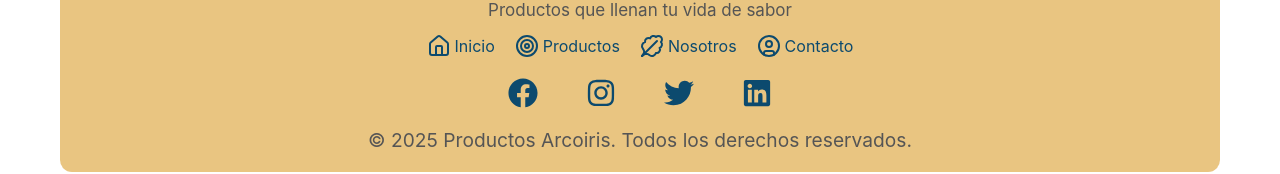
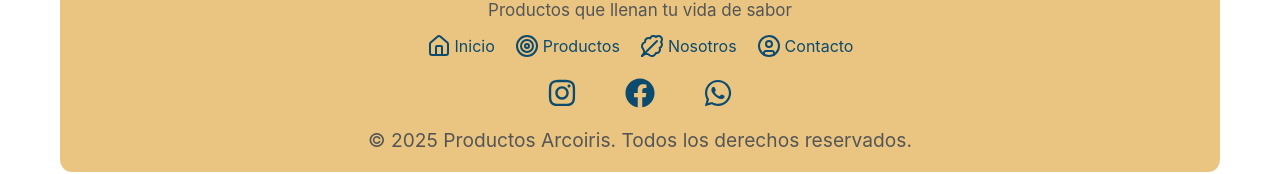
Before and after one commit to Jeffcar1993/e-commerce, a React (Vite) app: page / in a window 1280 px wide. Shown: the part 342-516 px from the top of the page. Built offline with nearby package versions, Linux system fonts and the light colour scheme; no server answers; the database is empty.

Commit message:
update: funcionalidad de iconos de footer

```diff
--- a/src/Components/Footer/Footer.tsx
+++ b/src/Components/Footer/Footer.tsx
@@ -1,4 +1,4 @@
-import { FaFacebook, FaInstagram, FaTwitter, FaLinkedin } from "react-icons/fa";
+import { FaFacebook, FaInstagram, FaWhatsapp } from "react-icons/fa";
 import styles from "./Footer.module.css";
 import { Link } from "react-router-dom";
 import { CircleUser, House, LeafyGreen, Target } from "lucide-react";
@@ -20,10 +20,18 @@
         </div>
 
         <div className={styles.footerIcons}>
-          <Link className={styles.iconFooter} to="#"><FaFacebook /></Link>
-          <Link className={styles.iconFooter} to="#"><FaInstagram /></Link>
-          <Link className={styles.iconFooter} to="#"><FaTwitter /></Link>
-          <Link className={styles.iconFooter} to="#"><FaLinkedin /></Link>
+          <a className={styles.iconFooter} href="https://www.facebook.com/profile.php?id=61564937216903" target="_blank" rel="noopener noreferrer">
+            <FaInstagram />
+          </a>
+
+          <a className={styles.iconFooter} href="https://www.facebook.com/profile.php?id=61564937216903" target="_blank" rel="noopener noreferrer">
+            <FaFacebook />
+          </a>
+
+          <a className={styles.iconFooter} href="https://wa.me/3193238434" target="_blank" rel="noopener noreferrer">
+            <FaWhatsapp />
+          </a>
+
         </div>
 
       <p>© {new Date().getFullYear()} Productos Arcoiris. Todos los derechos reservados.</p>
```
